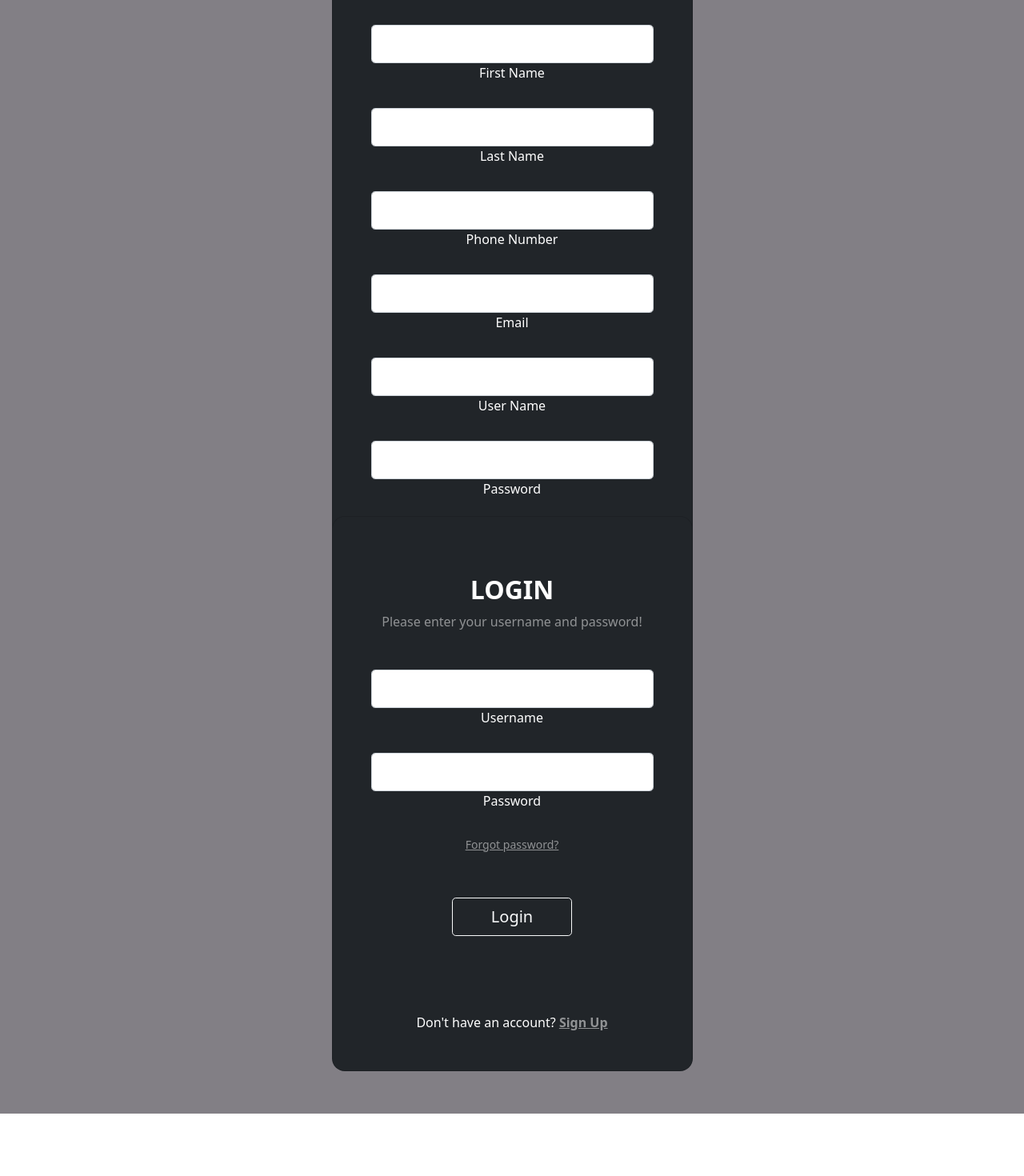
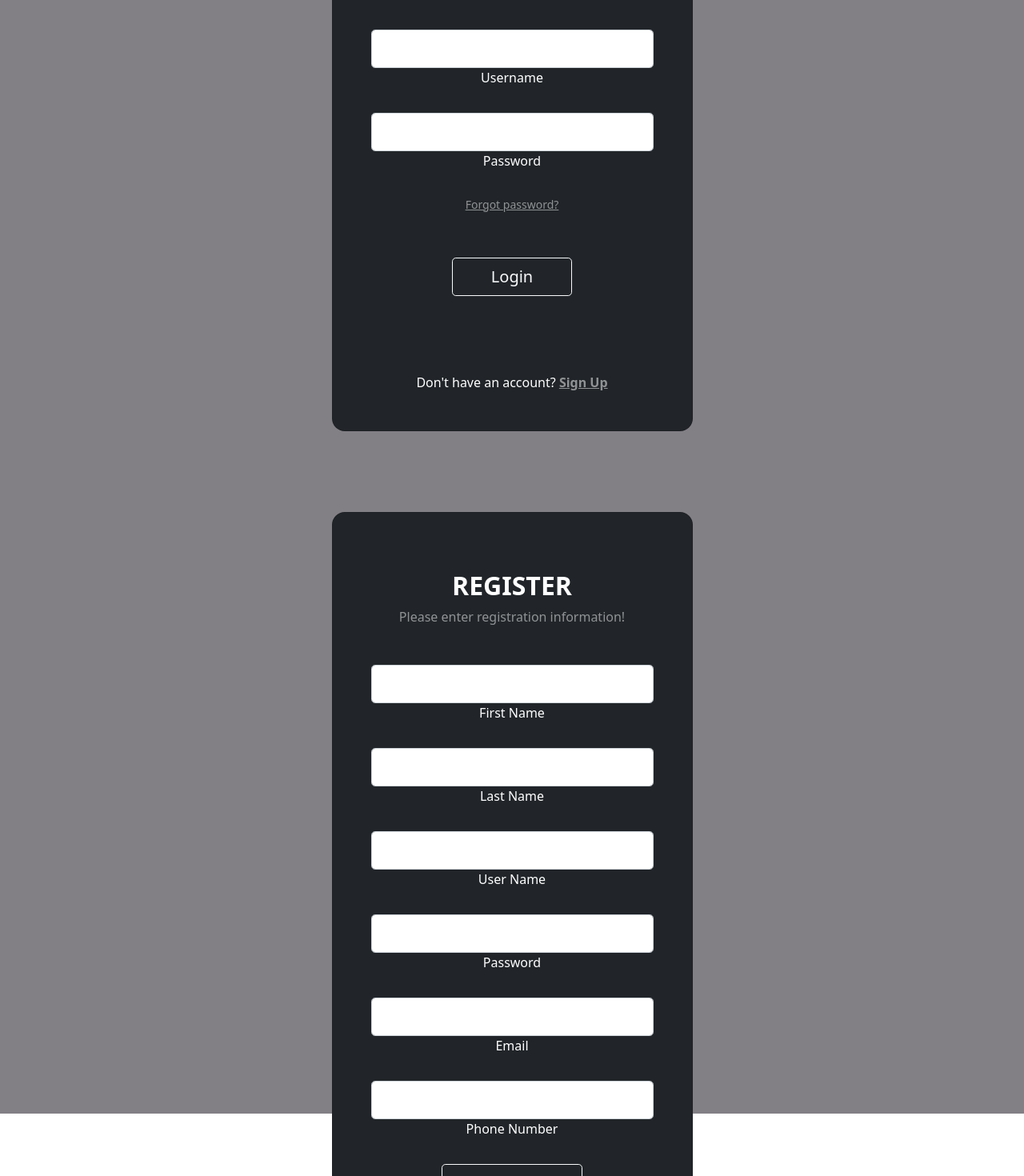
Before and after one commit to MarshallCass/Sports_Memorabilia_Front_End, a React (Create React App) app: page / in a window 1280 px wide. Shown: the part 260-1730 px from the top of the page at 80% size. Before the commit the page ends 1652 px from the top, so only its background shows below. Built offline with nearby package versions, Linux system fonts and the light colour scheme.

Commit message:
Fixed the register component and added to the APP component so that we can register a new user.

```diff
--- a/src/Components/App.jsx
+++ b/src/Components/App.jsx
@@ -23,10 +23,20 @@ class App extends Component {
         const jwt = localStorage.getItem('token');
         try {
             const user = jwtDecode(jwt);
-            this.setState({ user });
+            this.setState({loggedInUser: user });
 
         } catch (error) {
             console.log(error);
+        }
+    }
+
+    registerNewUser = async (user) => {
+        try{
+            const response = await axios.post('https://localhost:44394/api/authentication' , user);
+            this.loggedInUser({'userName': user.userName, 'password': user.password})
+        }
+        catch(error) {
+            console.log(error, 'Invalid input');
         }
     }
 
@@ -38,7 +48,7 @@ class App extends Component {
             this.setState({
                 user: response.data.token
             });
-            localStorage.setItem('token', responseData.token);
+            localStorage.setItem('token', response.data.token);
 
 
         } catch (error) {
@@ -50,8 +60,10 @@ class App extends Component {
         return (
             <div>
                 <NavBar/>
-                <Register/>
-                <Login />
+                <Login loginUser={this.loginUser}/>
+                <Register registerNewUser={this.registerNewUser}/>
+
+
             </div>
         )
     }
--- a/src/Components/Register/Register.jsx
+++ b/src/Components/Register/Register.jsx
@@ -52,38 +52,38 @@ class Register extends Component {
 
             <div class="mb-md-5 mt-md-4 pb-5">
 
-              <h2 class="fw-bold mb-2 text-uppercase">Login</h2>
+              <h2 class="fw-bold mb-2 text-uppercase">Register</h2>
               <p class="text-white-50 mb-5">Please enter registration information!</p>
 
 
             <div class="form-outline form-white mb-4">
-                <input type="firstName" id="typeFirstNameX" class="form-control form-control-lg" onChange={this.handleChange} value={this.state.firstname} />
+                <input type="text" name = "firstname" id="typeFirstNameX" class="form-control form-control-lg" onChange={this.handleChange} value={this.state.firstname} />
                 <label class="form-label" for="typeFirstNameX">First Name</label>
             </div>
 
             <div class="form-outline form-white mb-4">
-                <input type="lastName" id="typeLastNameX" class="form-control form-control-lg" onChange={this.handleChange} value={this.state.lastname} />
+                <input type="text" name = "lastname" id="typeLastNameX" class="form-control form-control-lg" onChange={this.handleChange} value={this.state.lastname} />
                 <label class="form-label" for="typeLastNameX">Last Name</label>
             </div>
 
             <div class="form-outline form-white mb-4">
-                <input type="phoneNumber" id="typePhoneNumberX" class="form-control form-control-lg" onChange={this.handleChange} value={this.state.phonenumber} />
-                <label class="form-label" for="typePhoneNumberX">Phone Number</label>
+                <input type="text" name = "username" id="typeUserNameX" class="form-control form-control-lg" onChange={this.handleChange} value={this.state.username} />
+                <label class="form-label" for="typeUserNameX">User Name</label>
             </div>
 
             <div class="form-outline form-white mb-4">
-                <input type="email" id="typeEmailX" class="form-control form-control-lg" onChange={this.handleChange} value={this.state.email} />
+                <input type="text" name = "password" id="typePasswordX" class="form-control form-control-lg" onChange={this.handleChange} value={this.state.password} />
+                <label class="form-label" for="typePasswordX">Password</label>
+            </div>
+
+            <div class="form-outline form-white mb-4">
+                <input type="text" name = "email" id="typeEmailX" class="form-control form-control-lg" onChange={this.handleChange} value={this.state.email} />
                 <label class="form-label" for="typeEmailX">Email</label>
             </div>
 
             <div class="form-outline form-white mb-4">
-                <input type="username" id="typeUserNameX" class="form-control form-control-lg" onChange={this.handleChange} value={this.state.username} />
-                <label class="form-label" for="typeUserNameX">User Name</label>
-            </div>
-
-            <div class="form-outline form-white mb-4">
-                <input type="password" id="typePasswordX" class="form-control form-control-lg" onChange={this.handleChange} value={this.state.password} />
-                <label class="form-label" for="typePasswordX">Password</label>
+                <input type="text" name = "phonenumber" id="typePhonenumberX" class="form-control form-control-lg" onChange={this.handleChange} value={this.state.phonenumber} />
+                <label class="form-label" for="typePhonenumberX">Phone Number</label>
             </div>
 
             <button class="btn btn-outline-light btn-lg px-5" type="submit">Register</button>
```
